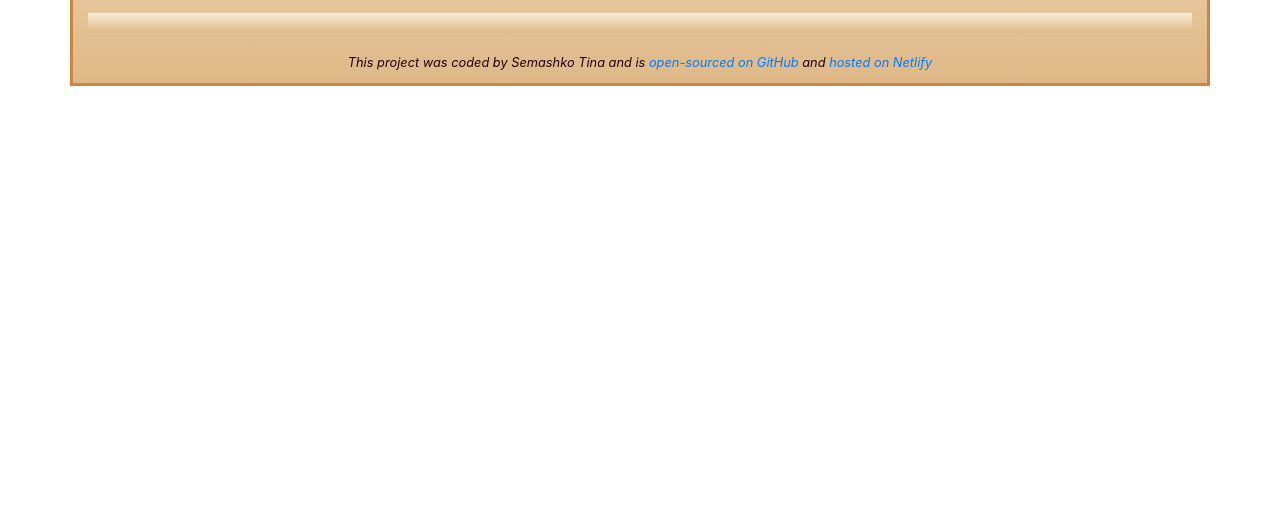
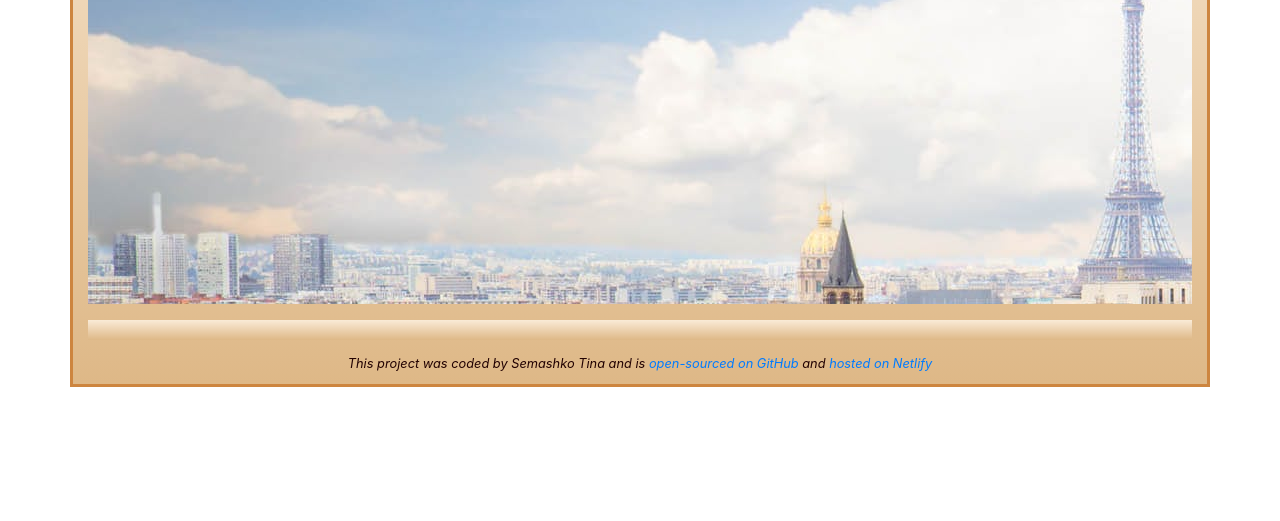
Before and after one commit to TinaSemashko/Weather, a plain HTML site: page index.html in a window 1280 px wide. Shown: the part 279-800 px from the top of the page. Drawn offline with nearby package versions, Linux system fonts and the light colour scheme; no server answers.

Commit message:
Backgraund

```diff
--- a/index.html
+++ b/index.html
@@ -20,7 +20,7 @@
 
   <body>
   <div class="container">
-      <div class="table">
+      <div class="table bg-image">
             <div class="row">
               <div class="col-6">
                  <form id="search-city" >
@@ -59,7 +59,7 @@
                 </div>
             </div>
         </div>
-        <div id="forecast" class="table">
+        <div id="forecast" class="table-small">
         </div>
         <div class="contacts">
          <small><em>This project was coded by Semashko Tina and is
--- a/src/styles.css
+++ b/src/styles.css
@@ -19,11 +19,20 @@
   font-size: large;
 }
 .table {
+  background-image: url("../src/images/paris.jpg");
+  height: 550px;
   margin: 10px auto 10px;
   padding: 10px 0;
   text-align: center;
+}
+
+.table-small {
   background-image: linear-gradient(to top, burlywood, antiquewhite);
+  margin: 10px auto 10px;
+  padding: 10px 0;
+  text-align: center;
 }
+
 .container {
   position: relative;
   display: block;
```
Also changed, not shown: src/images/paris.jpg (added), src/images/vetka-sakuri.jpg (deleted).
